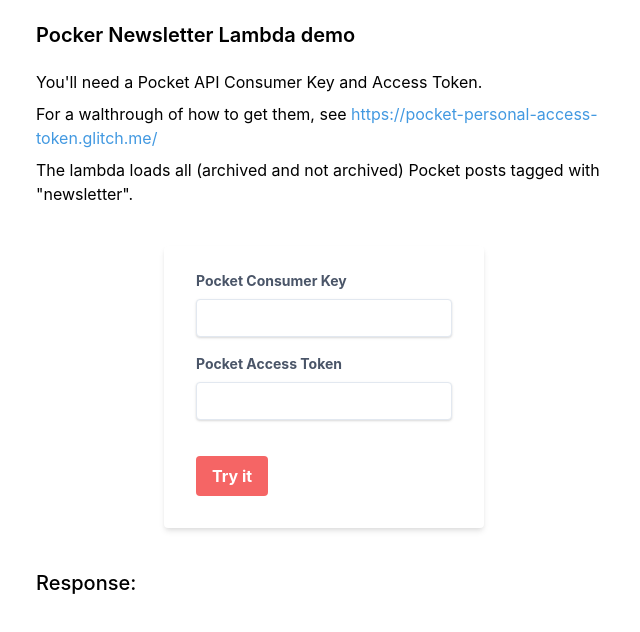
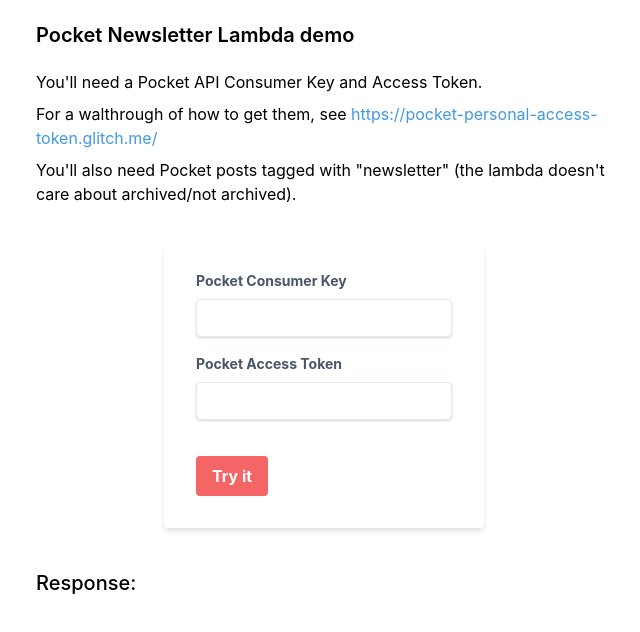
Before and after one commit to HugoDF/pocket-newsletter-lambda, a website: page public/index.html in a window 1280 px wide. Shown: the whole page, without its empty margins (316-956 px from the left). Drawn offline with nearby package versions, Linux system fonts and the light colour scheme; files that its build step writes are made by us from their sources.

Commit message:
fix typo, improve intro text

```diff
--- a/public/index.html
+++ b/public/index.html
@@ -20,10 +20,10 @@
     <p class="browserupgrade">You are using an <strong>outdated</strong> browser. Please <a href="https://browsehappy.com/">upgrade your browser</a> to improve your experience and security.</p>
   <![endif]-->
   <div class="container mx-auto max-w-xl">
-    <h1 class="font-semibold my-5 text-xl">Pocker Newsletter Lambda demo</h1>
+    <h1 class="font-semibold my-5 text-xl">Pocket Newsletter Lambda demo</h1>
     <p class="mb-2">You'll need a Pocket API Consumer Key and Access Token.</p>
     <p class="mb-2">For a walthrough of how to get them, see <a class="text-blue-500 hover:text-blue-800" href="https://pocket-personal-access-token.glitch.me/">https://pocket-personal-access-token.glitch.me/</a></p>
-    <p class="mb-2">The lambda loads all (archived and not archived) Pocket posts tagged with "newsletter".</p>
+    <p class="mb-2">You'll also need Pocket posts tagged with "newsletter" (the lambda doesn't care about archived/not archived).</p>
 
     <div class="mx-auto max-w-xs mt-10">
       <form
```
